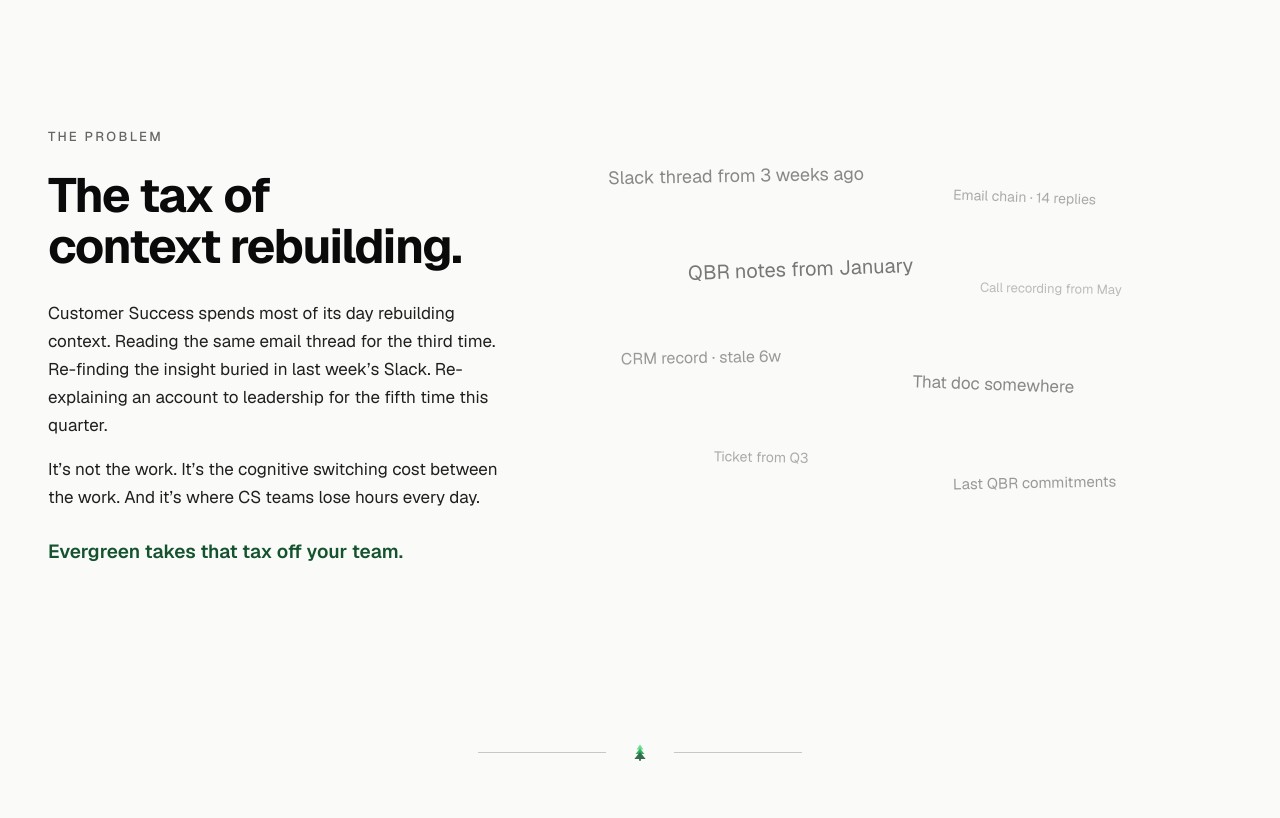
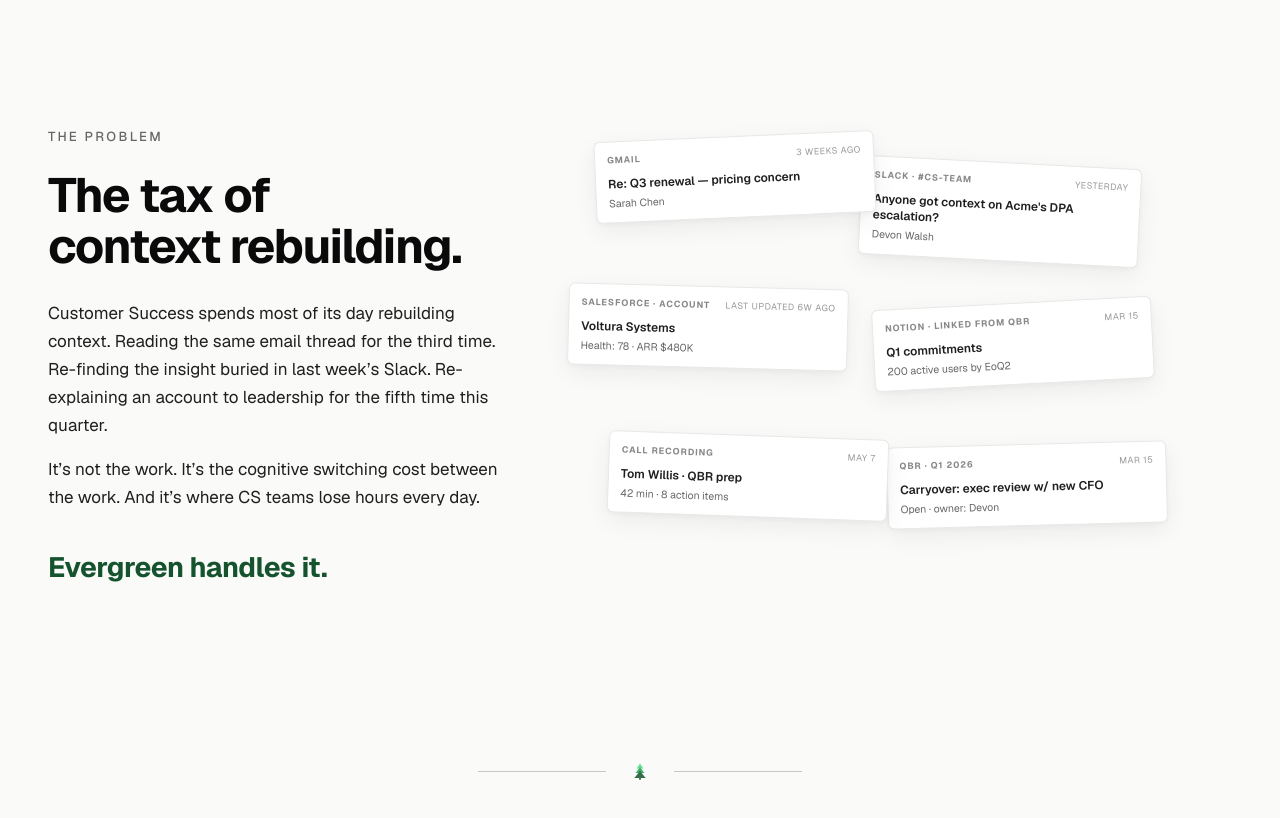
Before and after one commit to stayevergreen-ai/marketing, a Next.js app: page / in a window 1280 px wide. Shown: the part 2000-2818 px from the top of the page. Built offline with nearby package versions, Linux system fonts and the light colour scheme.

Commit message:
Phase R.2.1: refine Pain section visual + Evergreen handles it

```diff
--- a/components/marketing/PainSection.tsx
+++ b/components/marketing/PainSection.tsx
@@ -4,79 +4,77 @@
 
 const FADE_EASE = [0.16, 1, 0.3, 1] as const;
 
-type Phrase = {
-  text: string;
+type ContextCard = {
+  source: string;
+  primary: string;
+  secondary?: string;
+  timestamp: string;
   top: string;
   left: string;
-  size: number;
-  color: string;
   rotate: number;
+  z: number;
 };
 
-const PHRASES: Phrase[] = [
+const CARDS: ContextCard[] = [
   {
-    text: "Slack thread from 3 weeks ago",
-    top: "6%",
-    left: "6%",
-    size: 18,
-    color: "#888",
-    rotate: -1,
+    source: "Gmail",
+    primary: "Re: Q3 renewal — pricing concern",
+    secondary: "Sarah Chen",
+    timestamp: "3 weeks ago",
+    top: "0%",
+    left: "4%",
+    rotate: -2.5,
+    z: 6,
   },
   {
-    text: "Email chain · 14 replies",
-    top: "12%",
-    left: "58%",
-    size: 14,
-    color: "#AAA",
-    rotate: 2,
+    source: "Slack · #cs-team",
+    primary: "Anyone got context on Acme's DPA escalation?",
+    secondary: "Devon Walsh",
+    timestamp: "Yesterday",
+    top: "6%",
+    left: "44%",
+    rotate: 3,
+    z: 5,
   },
   {
-    text: "QBR notes from January",
-    top: "28%",
-    left: "18%",
-    size: 20,
-    color: "#777",
-    rotate: -2,
+    source: "Salesforce · Account",
+    primary: "Voltura Systems",
+    secondary: "Health: 78 · ARR $480K",
+    timestamp: "Last updated 6w ago",
+    top: "34%",
+    left: "0%",
+    rotate: 1.5,
+    z: 4,
   },
   {
-    text: "Call recording from May",
-    top: "34%",
-    left: "62%",
-    size: 13,
-    color: "#BBB",
-    rotate: 1,
+    source: "Notion · linked from QBR",
+    primary: "Q1 commitments",
+    secondary: "200 active users by EoQ2",
+    timestamp: "Mar 15",
+    top: "38%",
+    left: "46%",
+    rotate: -3,
+    z: 3,
   },
   {
-    text: "CRM record · stale 6w",
-    top: "50%",
-    left: "8%",
-    size: 16,
-    color: "#999",
-    rotate: -1,
+    source: "Call recording",
+    primary: "Tom Willis · QBR prep",
+    secondary: "42 min · 8 action items",
+    timestamp: "May 7",
+    top: "68%",
+    left: "6%",
+    rotate: 2,
+    z: 2,
   },
   {
-    text: "That doc somewhere",
-    top: "56%",
-    left: "52%",
-    size: 17,
-    color: "#888",
-    rotate: 2,
-  },
-  {
-    text: "Ticket from Q3",
-    top: "74%",
-    left: "22%",
-    size: 14,
-    color: "#AAA",
-    rotate: 1,
-  },
-  {
-    text: "Last QBR commitments",
-    top: "80%",
-    left: "58%",
-    size: 15,
-    color: "#999",
-    rotate: -1,
+    source: "QBR · Q1 2026",
+    primary: "Carryover: exec review w/ new CFO",
+    secondary: "Open · owner: Devon",
+    timestamp: "Mar 15",
+    top: "70%",
+    left: "48%",
+    rotate: -1.5,
+    z: 1,
   },
 ];
 
@@ -108,8 +106,8 @@
             between the work. And it&rsquo;s where CS teams lose hours every
             day.
           </p>
-          <p className="mt-7 text-[18px] font-semibold leading-[1.4] text-[#14532D] md:text-[19px]">
-            Evergreen takes that tax off your team.
+          <p className="mt-10 text-[24px] font-bold leading-[1.2] tracking-[-0.015em] text-[#14532D] md:text-[28px]">
+            Evergreen handles it.
           </p>
         </motion.div>
 
@@ -121,35 +119,25 @@
           className="lg:col-span-7"
           aria-hidden="true"
         >
-          <div className="flex flex-wrap gap-x-6 gap-y-3 lg:hidden">
-            {PHRASES.map((p, i) => (
-              <span
+          <div className="flex flex-col gap-3 lg:hidden">
+            {CARDS.map((c, i) => (
+              <ContextCardView key={i} card={c} stacked={false} />
+            ))}
+          </div>
+          <div className="relative hidden h-[440px] lg:block">
+            {CARDS.map((c, i) => (
+              <div
                 key={i}
-                className="select-none"
+                className="absolute w-[280px]"
                 style={{
-                  fontSize: `${Math.min(p.size, 17)}px`,
-                  color: p.color,
+                  top: c.top,
+                  left: c.left,
+                  transform: `rotate(${c.rotate}deg)`,
+                  zIndex: c.z,
                 }}
               >
-                {p.text}
-              </span>
-            ))}
-          </div>
-          <div className="relative hidden min-h-[420px] lg:block">
-            {PHRASES.map((p, i) => (
-              <span
-                key={i}
-                className="absolute select-none whitespace-nowrap"
-                style={{
-                  top: p.top,
-                  left: p.left,
-                  fontSize: `${p.size}px`,
-                  color: p.color,
-                  transform: `rotate(${p.rotate}deg)`,
-                }}
-              >
-                {p.text}
-              </span>
+                <ContextCardView card={c} stacked />
+              </div>
             ))}
           </div>
         </motion.div>
@@ -157,3 +145,40 @@
     </section>
   );
 }
+
+function ContextCardView({
+  card,
+  stacked,
+}: {
+  card: ContextCard;
+  stacked: boolean;
+}) {
+  return (
+    <div
+      className="rounded-md bg-white p-3"
+      style={{
+        border: "1px solid #E8E8E8",
+        boxShadow: stacked
+          ? "0 8px 24px rgba(0, 0, 0, 0.06), 0 2px 6px rgba(0, 0, 0, 0.04)"
+          : "0 1px 2px rgba(0, 0, 0, 0.03)",
+      }}
+    >
+      <div className="flex items-center justify-between gap-2">
+        <span className="truncate text-[9px] font-bold uppercase tracking-[0.10em] text-[#888]">
+          {card.source}
+        </span>
+        <span className="shrink-0 text-[9px] uppercase tracking-[0.06em] text-[#999]">
+          {card.timestamp}
+        </span>
+      </div>
+      <p className="mt-2 text-[12px] font-semibold leading-[1.35] text-[#1F1F1F]">
+        {card.primary}
+      </p>
+      {card.secondary ? (
+        <p className="mt-1 text-[10.5px] leading-[1.4] text-[#666]">
+          {card.secondary}
+        </p>
+      ) : null}
+    </div>
+  );
+}
```
